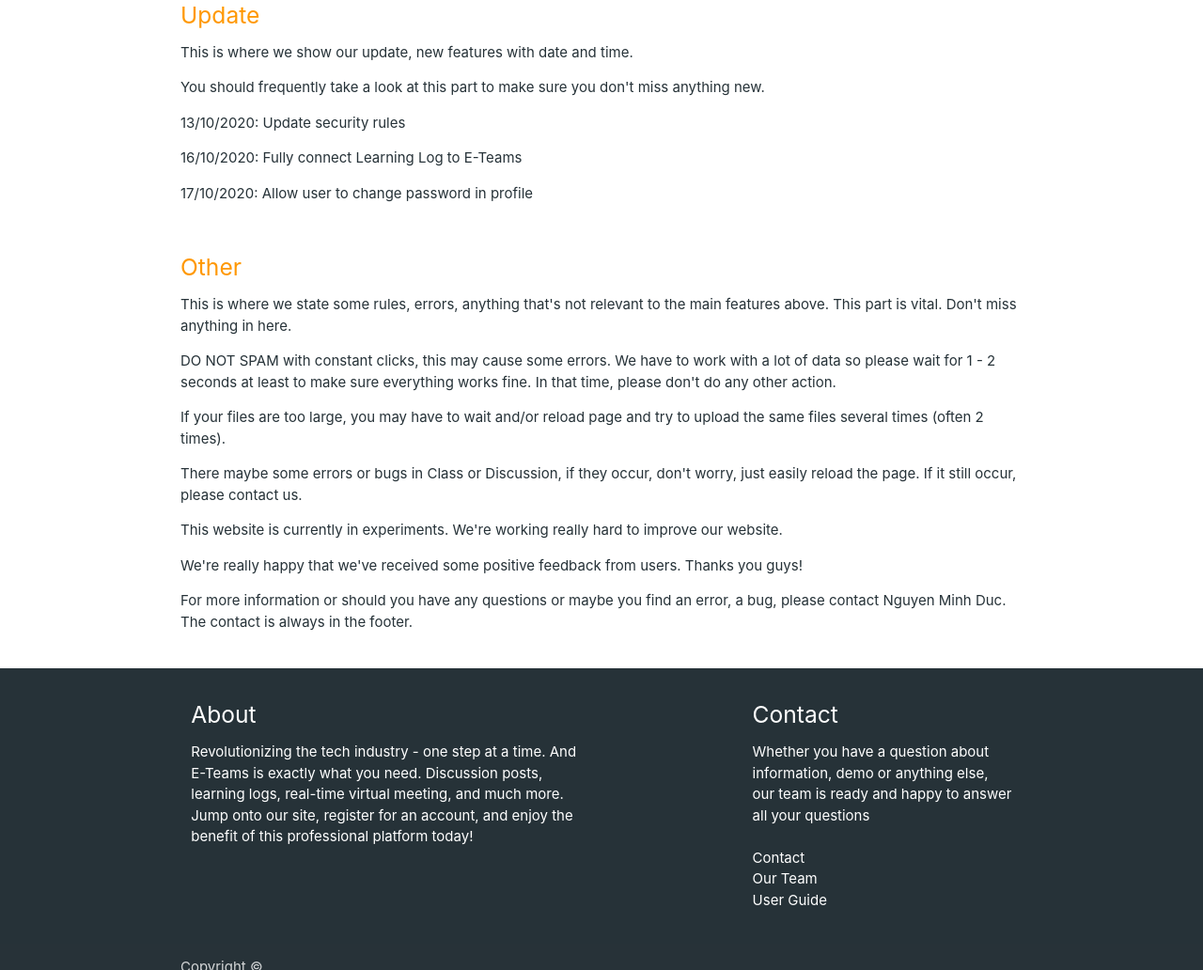
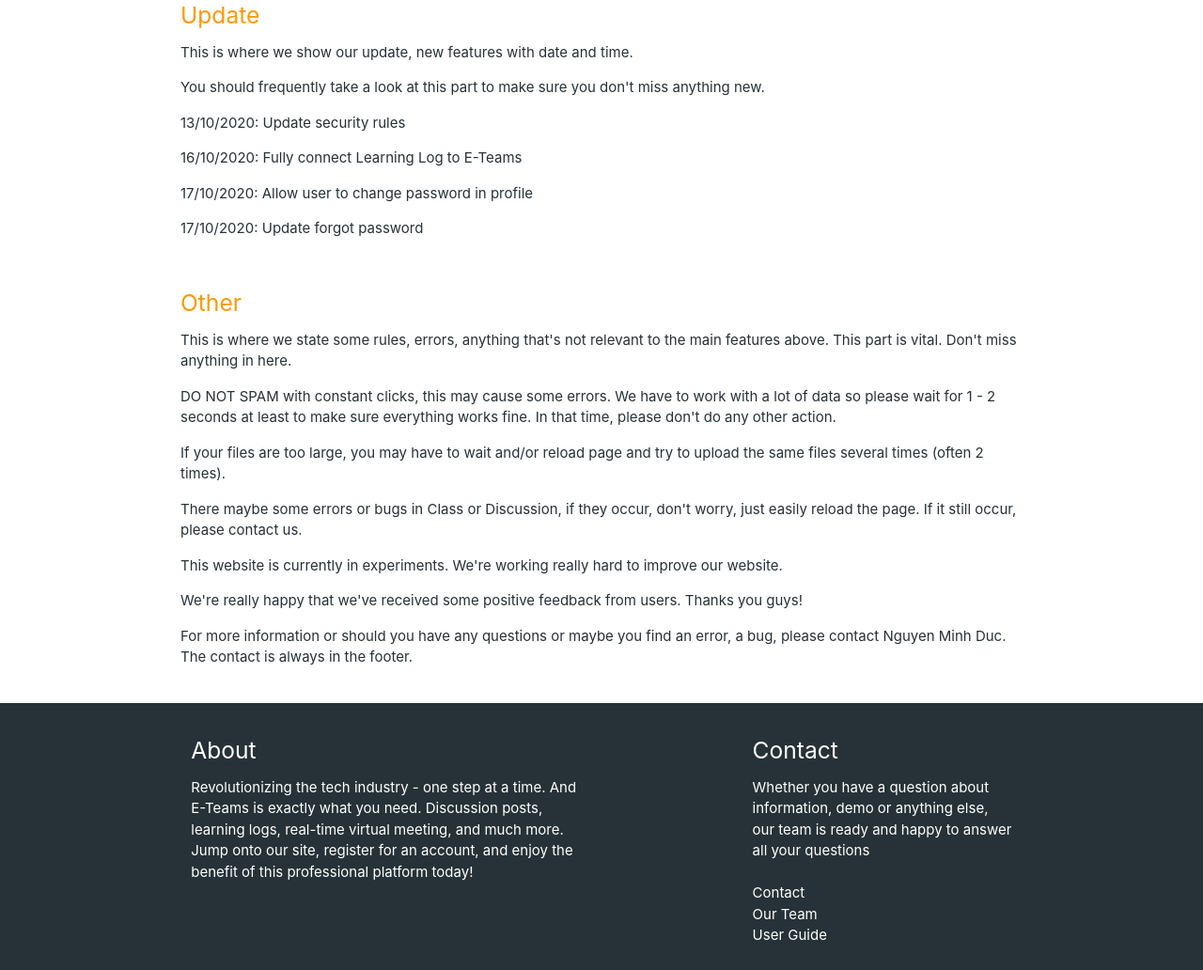
Before and after one commit to minhduc29/E-Teams, a website: page public/html/user_guide.html in a window 1280 px wide. Shown: the part 1652-2684 px from the top of the page at 94% size. Drawn offline with nearby package versions, Linux system fonts and the light colour scheme.

Commit message:
update user guide

```diff
--- a/public/html/user_guide.html
+++ b/public/html/user_guide.html
@@ -129,6 +129,7 @@
             <p class="blue-grey-text text-darken-4">13/10/2020: Update security rules</p>
             <p class="blue-grey-text text-darken-4">16/10/2020: Fully connect Learning Log to E-Teams</p>
             <p class="blue-grey-text text-darken-4">17/10/2020: Allow user to change password in profile</p>
+            <p class="blue-grey-text text-darken-4">17/10/2020: Update forgot password</p>
         </div><br>
 
         <!-- Other -->
```
